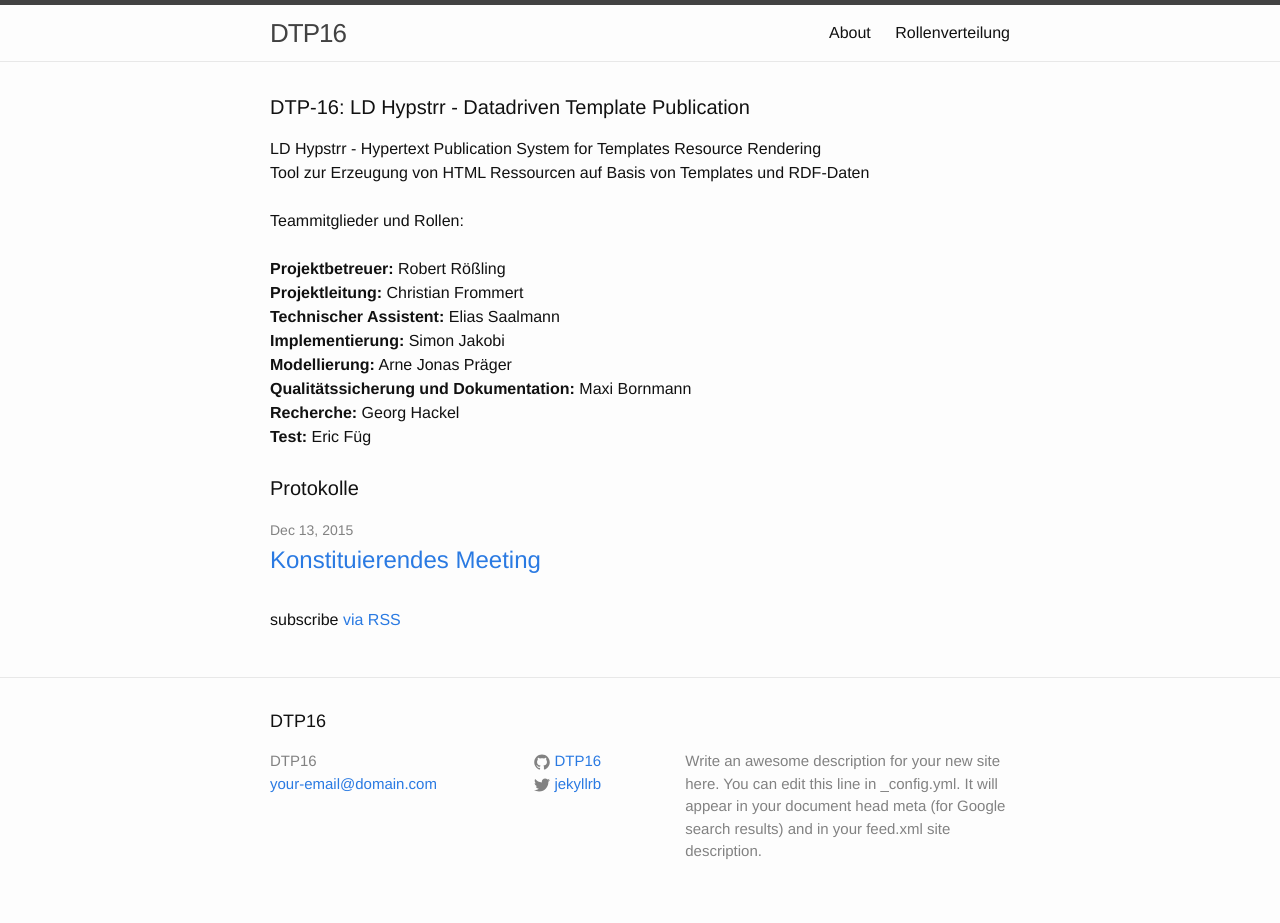
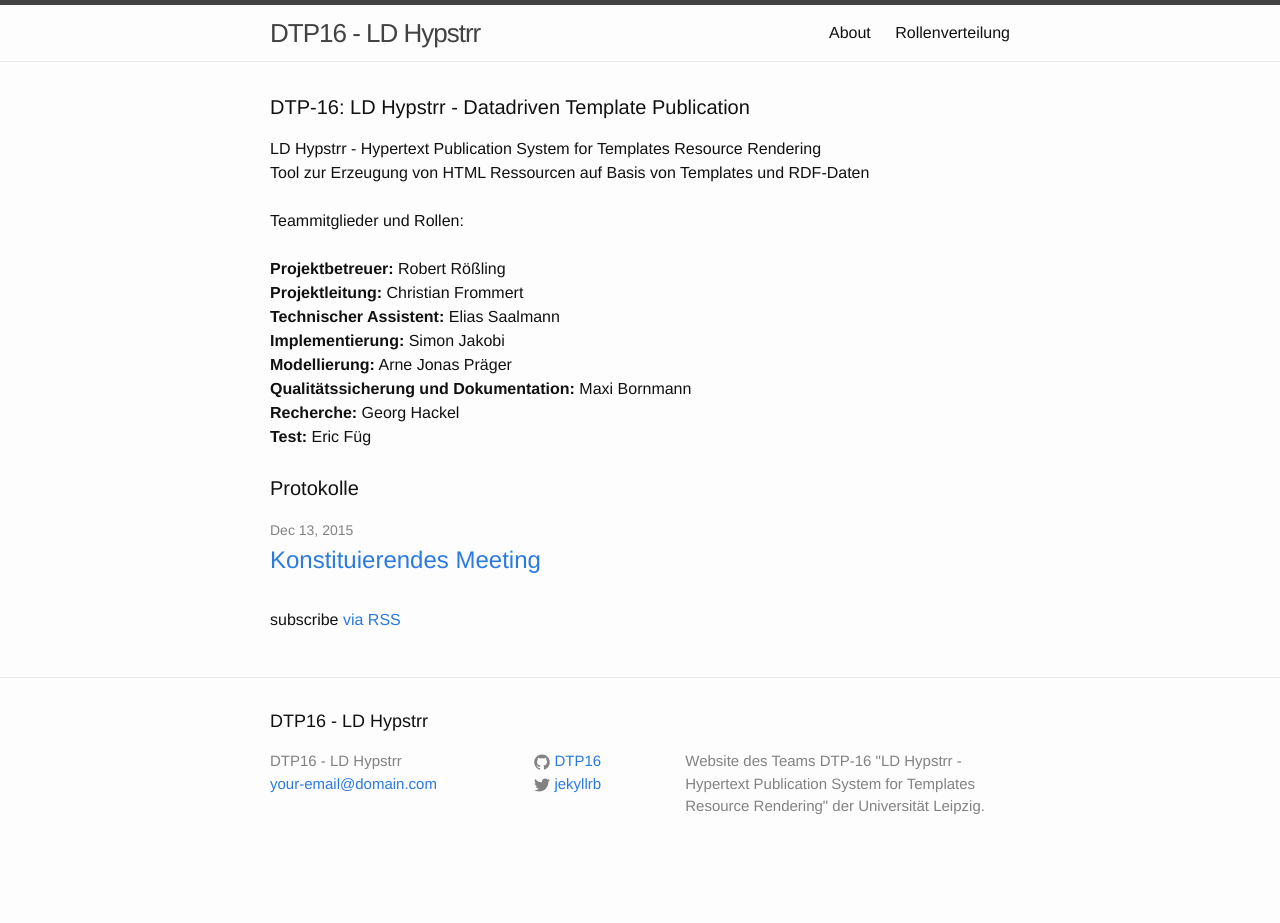
Before and after one commit to DTP16/dtp16-web, a Jekyll site: the page built from index.html, in a window 1280 px wide. Built offline with Jekyll 4.4.1, drawn with Linux system fonts in a browser that asks for light colours; after the commit the page ends 900 px from its top, so only the background shows below that.

Commit message:
Update description and title in _config.yml

```diff
--- a/_config.yml
+++ b/_config.yml
@@ -6,12 +6,10 @@
 # 'jekyll serve'. If you change this file, please restart the server process.
 
 # Site settings
-title: DTP16
+title: DTP16 - LD Hypstrr
 email: your-email@domain.com
 description: > # this means to ignore newlines until "baseurl:"
-  Write an awesome description for your new site here. You can edit this
-  line in _config.yml. It will appear in your document head meta (for
-  Google search results) and in your feed.xml site description.
+  Website des Teams DTP-16 "LD Hypstrr - Hypertext Publication System for Templates Resource Rendering" der Universität Leipzig.
 baseurl: "/~dtp16" # the subpath of your site, e.g. /blog
 url: "http://pcai042.informatik.uni-leipzig.de" # the base hostname & protocol for your site
 twitter_username: jekyllrb
```
